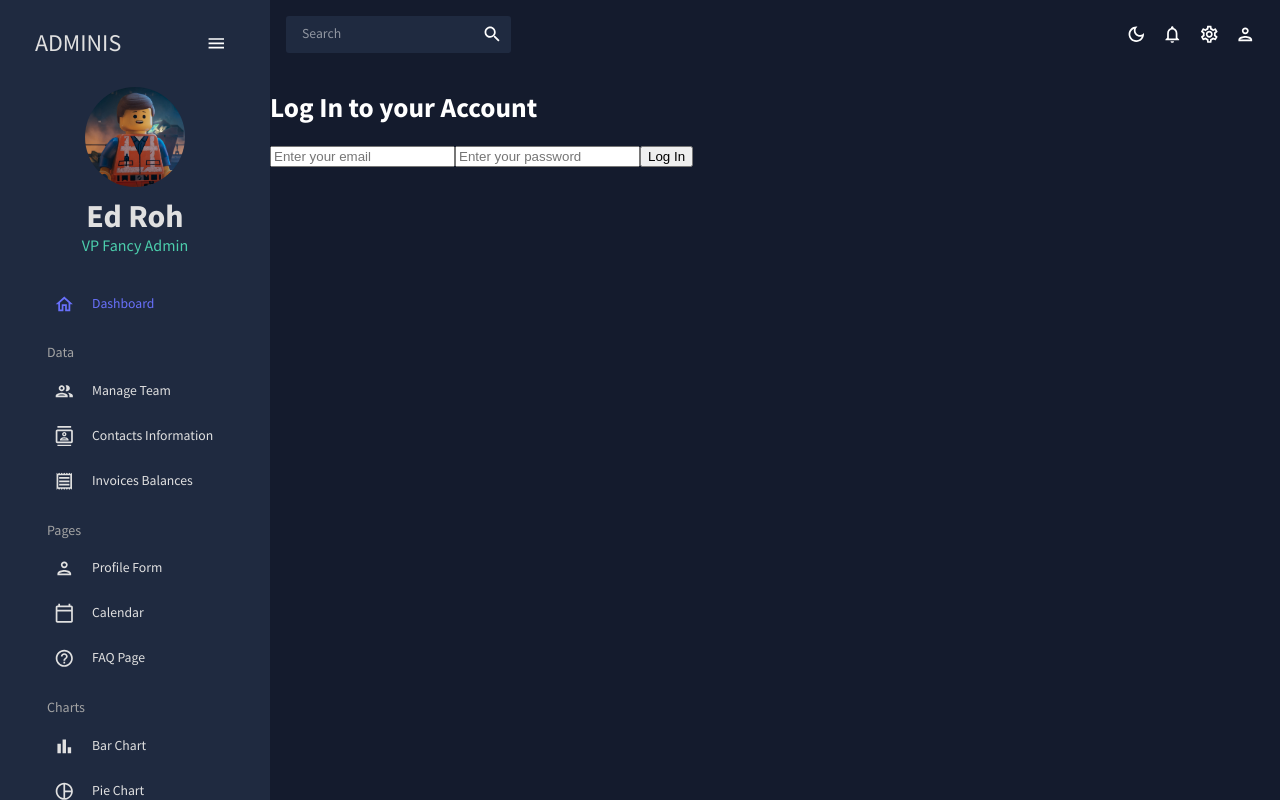
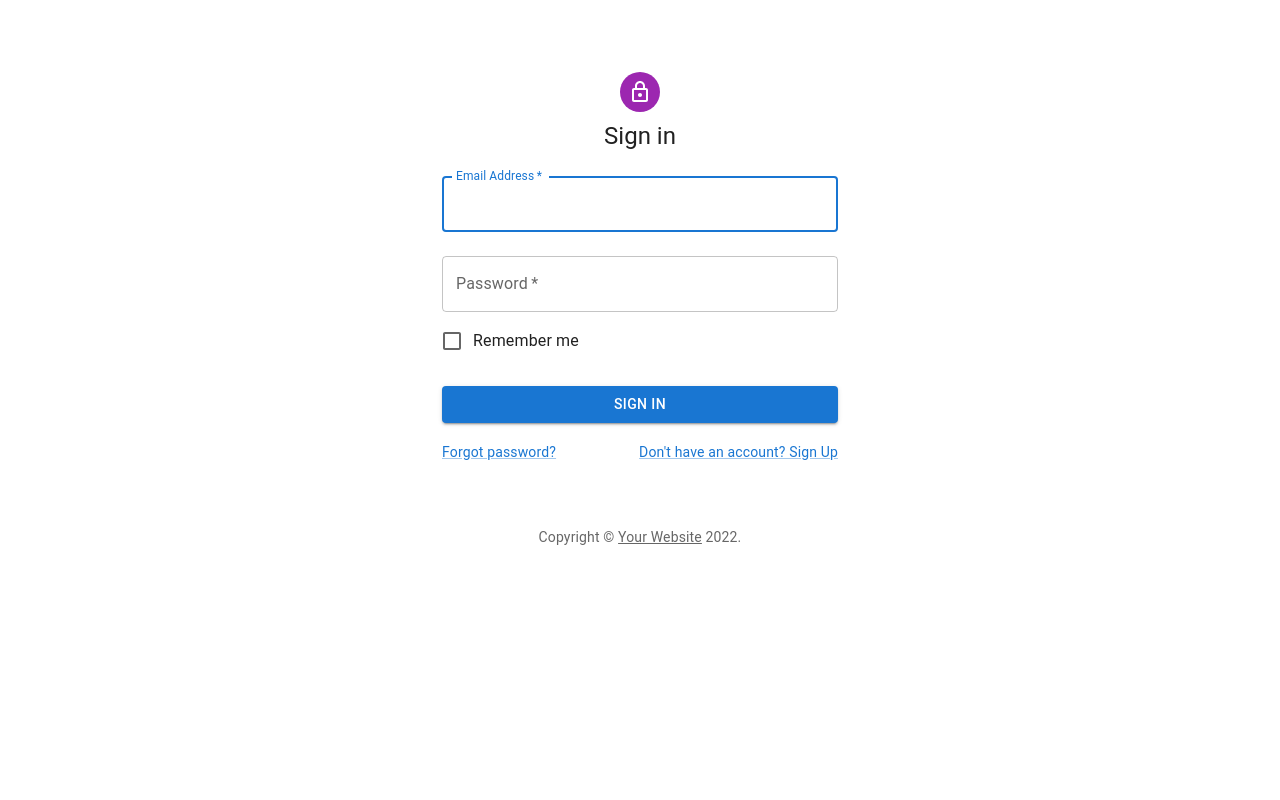
Before and after one commit to aaparcedo/dashboard, a React (Create React App) app: page /login in a window 1280 px wide. Built offline with nearby package versions, Linux system fonts and the light colour scheme; a web font is replaced by a local one.

Commit message:
hide sidebar/topbar

```diff
--- a/src/App.js
+++ b/src/App.js
@@ -1,4 +1,4 @@
-import { useState } from "react";
+import { useState, useEffect } from "react";
 import { Routes, Route } from "react-router-dom";
 import SignIn from "./components/auth/SignIn";
 // import Signup from "./components/auth/Signup"
@@ -23,14 +23,26 @@ function App() {
   const [theme, colorMode] = useMode();
   const [isSidebar, setIsSidebar] = useState(true);
 
+  // for hiding sidebar
+  const [currPath, setCurrPath] = useState(window.location.pathname)
+
+  // also for hiding the sidebar/topbar
+  // set the current path
+  useEffect(() => {
+    setCurrPath(window.location.pathname)
+  }, [])
+
   return (
     <ColorModeContext.Provider value={colorMode}>
       <ThemeProvider theme={theme}>
         <CssBaseline />
         <div className="app">
-          <Sidebar isSidebar={isSidebar} />
+          {/* IF THE USER IS IN THE LOGIN PAGE
+              DO NOT SHOW THE SIDEBAR OR THE TOPBAR*/}
+          {currPath !== '/login' && <> <Sidebar isSidebar={isSidebar} /> <Topbar setIsSidebar={setIsSidebar} /></> }
+
           <main className="content">
-            <Topbar setIsSidebar={setIsSidebar} />
+
               <Routes>
                 <Route element={<PrivateRoutes />}>
                   <Route path="/" element={<Dashboard />} exact />
--- a/src/components/auth/SignIn.jsx
+++ b/src/components/auth/SignIn.jsx
@@ -1,45 +1,110 @@
-import { signInWithEmailAndPassword } from "firebase/auth";
-import React, { useState } from "react";
-import { auth } from "../../firebase";
-import { useNavigate  } from "react-router-dom";
+import * as React from 'react';
+import Avatar from '@mui/material/Avatar';
+import Button from '@mui/material/Button';
+import CssBaseline from '@mui/material/CssBaseline';
+import TextField from '@mui/material/TextField';
+import FormControlLabel from '@mui/material/FormControlLabel';
+import Checkbox from '@mui/material/Checkbox';
+import Link from '@mui/material/Link';
+import Grid from '@mui/material/Grid';
+import Box from '@mui/material/Box';
+import LockOutlinedIcon from '@mui/icons-material/LockOutlined';
+import Typography from '@mui/material/Typography';
+import Container from '@mui/material/Container';
+import { createTheme, ThemeProvider } from '@mui/material/styles';
 
-const SignIn = () => {
-  const navigate = useNavigate()
-  const [email, setEmail] = useState("");
-  const [password, setPassword] = useState("");
+function Copyright(props) {
+  return (
+    <Typography variant="body2" color="text.secondary" align="center" {...props}>
+      {'Copyright © '}
+      <Link color="inherit" href="https://mui.com/">
+        Your Website
+      </Link>{' '}
+      {new Date().getFullYear()}
+      {'.'}
+    </Typography>
+  );
+}
 
-  const signIn = (e) => {
-    e.preventDefault();
-    signInWithEmailAndPassword(auth, email, password)
-      .then((userCredential) => {
-        console.log(userCredential);
-        navigate('dashboard')
-      })
-      .catch((error) => {
-        console.log(error);
-      });
+const theme = createTheme();
+
+export default function SignIn() {
+  const handleSubmit = (event) => {
+    event.preventDefault();
+    const data = new FormData(event.currentTarget);
+    console.log({
+      email: data.get('email'),
+      password: data.get('password'),
+    });
   };
 
   return (
-    <div className="sign-in-container">
-      <form onSubmit={signIn}>
-        <h1>Log In to your Account</h1>
-        <input
-          type="email"
-          placeholder="Enter your email"
-          value={email}
-          onChange={(e) => setEmail(e.target.value)}
-        ></input>
-        <input
-          type="password"
-          placeholder="Enter your password"
-          value={password}
-          onChange={(e) => setPassword(e.target.value)}
-        ></input>
-        <button type="submit">Log In</button>
-      </form>
-    </div>
+    <ThemeProvider theme={theme}>
+      <Container component="main" maxWidth="xs">
+        <CssBaseline />
+        <Box
+          sx={{
+            marginTop: 8,
+            display: 'flex',
+            flexDirection: 'column',
+            alignItems: 'center',
+          }}
+        >
+          <Avatar sx={{ m: 1, bgcolor: 'secondary.main' }}>
+            <LockOutlinedIcon />
+          </Avatar>
+          <Typography component="h1" variant="h5">
+            Sign in
+          </Typography>
+          <Box component="form" onSubmit={handleSubmit} noValidate sx={{ mt: 1 }}>
+            <TextField
+              margin="normal"
+              required
+              fullWidth
+              id="email"
+              label="Email Address"
+              name="email"
+              autoComplete="email"
+              autoFocus
+            />
+            <TextField
+              margin="normal"
+              required
+              fullWidth
+              name="password"
+              label="Password"
+              type="password"
+              id="password"
+              autoComplete="current-password"
+            />
+            <FormControlLabel
+              control={<Checkbox value="remember" color="primary" />}
+              label="Remember me"
+            />
+            <Button
+              type="submit"
+              fullWidth
+              variant="contained"
+              sx={{ mt: 3, mb: 2 }}
+            >
+              Sign In
+            </Button>
+            <Grid container>
+              <Grid item xs>
+                <Link href="#" variant="body2">
+                  Forgot password?
+                </Link>
+              </Grid>
+              <Grid item>
+                <Link href="#" variant="body2">
+                  {"Don't have an account? Sign Up"}
+                </Link>
+              </Grid>
+            </Grid>
+          </Box>
+        </Box>
+        <Copyright sx={{ mt: 8, mb: 4 }} />
+      </Container>
+    </ThemeProvider>
   );
-};
-
-export default SignIn;
+}
```
